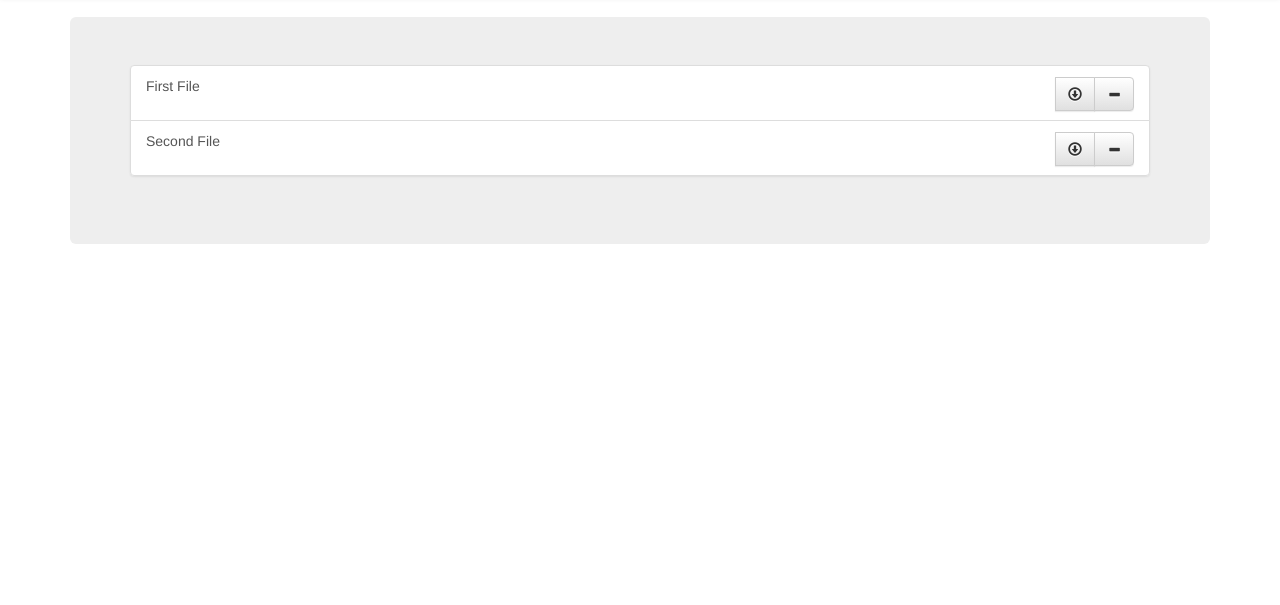
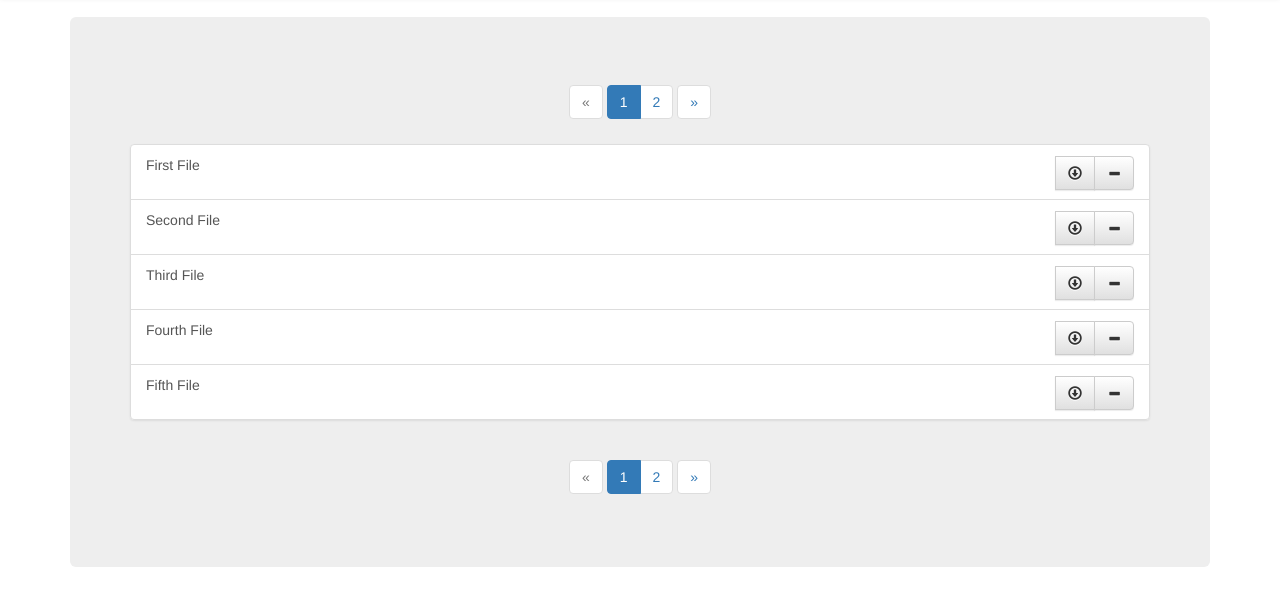
Before and after one commit to esoytekin/Log-Keeper, a plain HTML site: page index.html in a window 1280 px wide. Shown: the part 53-658 px from the top of the page. Drawn offline with nearby package versions, Linux system fonts and the light colour scheme.

Commit message:
minor change

```diff
--- a/index.html
+++ b/index.html
@@ -157,7 +157,9 @@ $('input').tagsinput({
       <div class="well" >
 
       <div data-bind="foreach: selectedTagList" style="float:left;">
-      <span class="label label-info" ><span data-bind="text: $data"></span> <a href="#" role="button" data-bind="click: $root.removeTag" class="glyphicon glyphicon-remove"></a></span>
+      <button class="btn btn-primary" data-bind="click: $root.removeTag" >
+      <span data-bind="text: $data"></span> <span  class="glyphicon glyphicon-remove"></span>
+      </button>
       </div>
       <a href="#" class="btn btn-success" role="button" style="margin-left: 5px;"><i class="glyphicon glyphicon-plus"></i> Add Tag</a>
       </div>
--- a/resources/js/master.js
+++ b/resources/js/master.js
@@ -71,6 +71,18 @@ function AppViewModel() {
     self.fileGroup.push(fileGroupItem);
     fileGroupItem = new itemGroup("Second File", getFileList("Second"),undefined,getdescription());
     self.fileGroup.push(fileGroupItem);
+    var fileGroupItem = new itemGroup("Third File", getFileList("Third"),getTagList());
+    self.fileGroup.push(fileGroupItem);
+    fileGroupItem = new itemGroup("Fourth File", getFileList("Fourth"),undefined,getdescription());
+    self.fileGroup.push(fileGroupItem);
+    var fileGroupItem = new itemGroup("Fifth File", getFileList("Fifth"),getTagList());
+    self.fileGroup.push(fileGroupItem);
+    fileGroupItem = new itemGroup("Sixth File", getFileList("Sixth"),undefined,getdescription());
+    self.fileGroup.push(fileGroupItem);
+    var fileGroupItem = new itemGroup("Seventh File", getFileList("Seventh"),getTagList());
+    self.fileGroup.push(fileGroupItem);
+    fileGroupItem = new itemGroup("Eight File", getFileList("Eight"),undefined,getdescription());
+    self.fileGroup.push(fileGroupItem);
 
     self.selectedFile = ko.observable();
     self.selectedSubFiles = ko.observableArray([]);
@@ -78,7 +90,7 @@ function AppViewModel() {
 
 
     self.pageNumber = ko.observable(0);
-    self.nbPerPage = 10;
+    self.nbPerPage = 5;
     self.totalPages = ko.computed(function() {
         var div = Math.floor(self.fileGroup().length / self.nbPerPage);
         div += self.fileGroup().length % self.nbPerPage > 0 ? 1 : 0;
```
